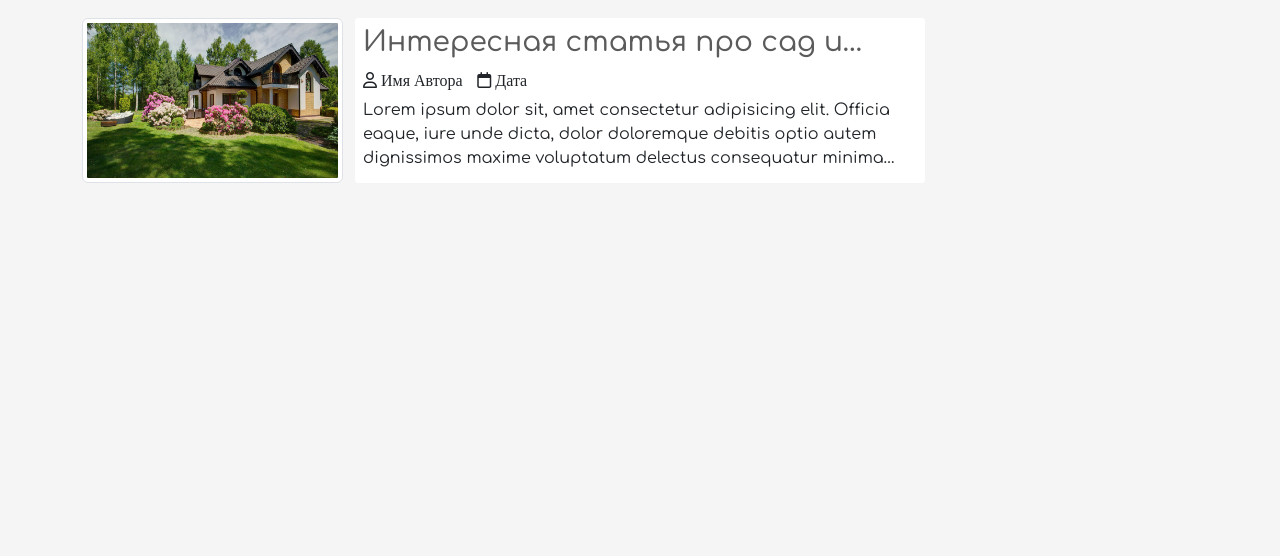
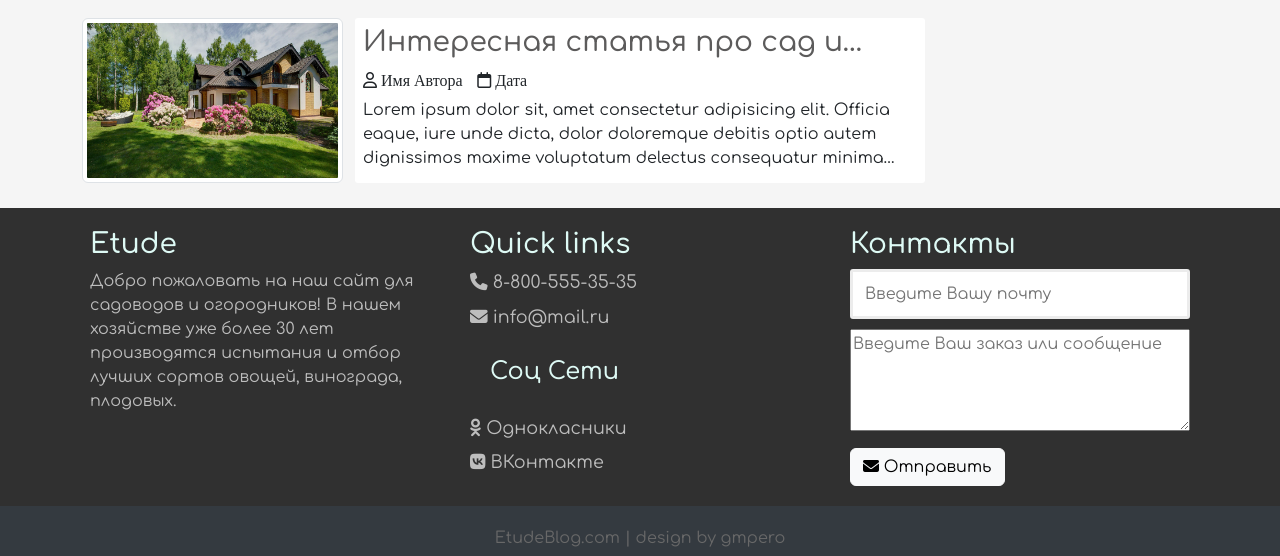
Before and after one commit to gmpero/EtudeBlog, a PHP site: page / in a window 1280 px wide. Shown: the part 1107-1663 px from the top of the page. Before the commit the page ends 1290 px from the top, so only its background shows below. Run offline with PHP 8.4, Linux system fonts and the light colour scheme; some libraries are stand-ins or nearby versions.

Commit message:
add main page footer
Главная страница доделана, сделан footer

```diff
--- a/css/style.css
+++ b/css/style.css
@@ -237,3 +237,67 @@ header ul li ul li a{
     transition: all 0.3s;
     color: #008484;
 }
+
+/*
+    FOOTER
+*/
+
+.footer{
+    background: #303030;
+    color: #bdbdbd;
+    position: relative;
+}
+
+.footer .footer-section{
+    padding: 20px 20px 20px 20px;
+}
+
+.footer h4, .footer h3{
+    color: #defaf5;
+    /* padding: 10px; */
+}
+
+.footer h4{
+    padding: 20px;
+}
+
+.footer .links .contacts span {
+    display: block;
+    font-size: 1.1em;
+    margin-bottom:8px;
+}
+
+.footer .links .socials span{
+    display: block;
+    font-size: 1.1em;
+    margin-bottom:8px;
+}
+
+.footer .contact-form .contact-input{
+    margin-bottom: 10px;
+    padding: .9rem, 1.4rem;
+    width: 100%;
+}
+
+.footer .contact-form .contact-input:focus{
+    background: #f6fdfc;
+}
+
+.footer .contacts-form .contact-btn{
+   float: right;
+   font-size: 1.2em;
+   font-family: 'Lucida Sans', 'Lucida Sans Regular', 'Lucida Grande', 'Lucida Sans Unicode', Geneva, Verdana, sans-serif;
+   color: #ffffff;
+}
+
+.footer .footer-bottom{
+    background: #343a40;
+    text-align: center;
+    position: absolute;
+    color: #686868;
+    height: 50px;
+    width: 100%;
+    padding-top: 20px;
+    left: 0;
+    bottom: 10;
+}
--- a/index.html
+++ b/index.html
@@ -15,6 +15,7 @@
     <title>Etude blog</title>
   </head>
   <body>
+	<!-- header -->
     <header class="container-fluid">
         <div class="container">
             <div class="row">
@@ -196,6 +197,67 @@
 	</div>
 	<!-- Блок main END -->
 
+	<!-- footer START -->
+	<div class="footer container-fluid">
+		<div class="footer-content container">
+			<div class="row">
+				<div class="footer-section about col-md-4 col-12">
+					<h3 class="logo-text">Etude</h3>
+					<p>
+						Добро пожаловать на наш сайт для садоводов и огородников!
+						В нашем хозяйстве уже более 30 лет производятся испытания и
+						отбор лучших сортов овощей, винограда, плодовых.
+					</p>
+					<!-- <div class="contacts">
+						<span><i class="fas fa-phone">8-800-555-35-35</i></span>
+						<span><i class="fas fa-envelope">info@mail.ru</i></span>
+						<span></span>
+					</div>
+					<div class="socials">
+						<a href="#"><i class="fa-brands fa-odnoklassniki">Однокласники</i></a>
+						<a href="#"><i class="fa-brands fa-vk">ВКонтакте</i></a>
+						<a href="#"></a>
+						<a href="#"></a>
+					</div> -->
+				</div>
+
+				<div class="footer-section links col-md-4 col-12">
+					<h3>Quick links</h3>
+					<div class="contacts">
+						<span><i class="fa fa-phone"></i> 8-800-555-35-35</span>
+						<span><i class="fa fa-envelope"></i> info@mail.ru</span>
+						<span></span>
+					</div>
+					<div class="socials">
+						<h4>Соц Сети</h4>
+						<span><a href="#"><i class="fa-brands fa-odnoklassniki"></i> Однокласники</a></span>
+						<span><a href="#"><i class="fa-brands fa-vk"></i> ВКонтакте</a></span>
+						<!-- <a href="#"></a>
+						<a href="#"></a> -->
+					</div>
+				</div>
+
+				<div class="footer-section contact-form col-md-4 col-12">
+					<h3>Контакты</h3>
+					<form action="index.html" method="post">
+						<input type="email" name="email" class="text-input contact-input" placeholder="Введите Вашу почту">
+						<textarea rows="4" name="message" class="text-input contact-input" placeholder="Введите Ваш заказ или сообщение"></textarea>
+						<button type="submit" class="btn btn-light contact-btn">
+							<i class="fas fa-envelope"></i>
+							Отправить
+						</button>
+					</form>
+				</div>
+			</div>
+
+			<div class="footer-bottom">
+				EtudeBlog.com | design by gmpero
+			</div>
+		</div>
+	</div>
+
+	<!-- footer END -->
+
     <!-- Bootstrap -->
     <script src="https://cdn.jsdelivr.net/npm/bootstrap@5.3.0-alpha1/dist/js/bootstrap.bundle.min.js" integrity="sha384-w76AqPfDkMBDXo30jS1Sgez6pr3x5MlQ1ZAGC+nuZB+EYdgRZgiwxhTBTkF7CXvN" crossorigin="anonymous"></script>
   </body>
```
